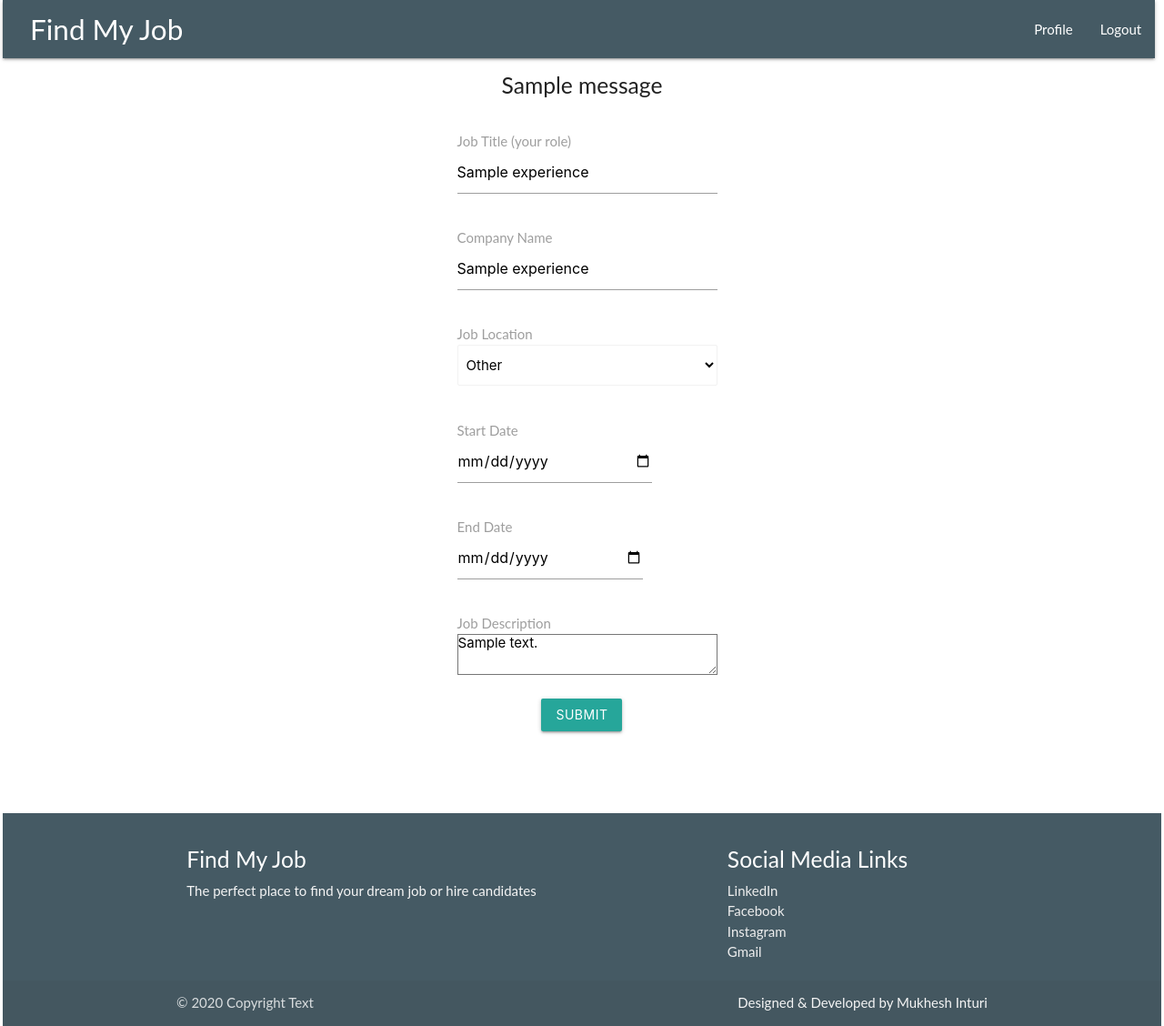
After one commit to Sri-Mukhesh-Inturi/internship_job_portal, a Django app: page /Jobseeker/Jobseeker_update_experience/1 in a window 1280 px wide. The commit adds this page. Shown: the whole page at 91% size. Run offline with Django 3.2, Linux system fonts and the light colour scheme; a user stored in the database is signed in; tables that the repository leaves empty hold one stand-in row (values such as "Sample post"); one stand-in notice (Sample message) is shown.

Commit message:
Jobseeker Inputs almost done

```diff
--- a/Accounts/models.py
+++ b/Accounts/models.py
@@ -12,3 +12,5 @@ class User_type(models.Model):
     user_type_name = models.CharField(max_length=10,default="jobseeker",choices=user_type_choices)
     phone_number = models.CharField(max_length=10)
     current_city = models.CharField(max_length=30)
+    def __str__(self):
+        return self.user.username
--- a/Jobseeker/forms.py
+++ b/Jobseeker/forms.py
@@ -2,7 +2,7 @@ from django import forms
 from django.contrib.auth.models import User
 from Accounts.models import User_type
 from Jobseeker.models import Jobseeker_basic,Jobseeker_skill_set,Jobseeker_experience,Jobseeker_education,Skill_set
-from Accounts.sample import new_edu_details_1,new_job_categories_1,new_courses_1
+from Accounts.sample import new_edu_details_1,new_job_categories_1,new_courses_1,new_city_1
 
 class JobseekerBasicForm(forms.ModelForm):
 
@@ -77,3 +77,44 @@ class JobseekerEducationForm(forms.ModelForm):
             raise forms.ValidationError("CGPA cant be less than 0")
         if start_date > end_date:
             raise forms.ValidationError("end date can't be before start date")
+
+
+class JobseekerExperienceForm(forms.ModelForm):
+
+    class Meta():
+        model = Jobseeker_experience
+        fields = ('job_title','company_name','start_date','end_date','job_description')
+        help_texts = {
+            'job_title': None,
+            'company_name':None,
+            'start_date':None,
+            'end_date': None,
+            'job_description': None,
+        }
+        widgets={
+                   "start_date":forms.DateInput(format=('%d-%m-%Y'),attrs={'type':'date'}),
+                   "end_date":forms.DateInput(format=('%d-%m-%Y'),attrs={'type':'date'}),
+                }
+
+    job_location_city = forms.ChoiceField(choices=new_city_1, widget=forms.Select)
+    def clean(self):
+        all_clean_data=super().clean()
+        start_date = all_clean_data['start_date']
+        end_date = all_clean_data['end_date']
+        if start_date > end_date:
+            raise forms.ValidationError("end date can't be before start date")
+
+class JobseekerSkillSetForm(forms.ModelForm):
+
+    class Meta():
+        model = Jobseeker_skill_set
+        fields = ('skill_level',)
+        help_texts = {
+            'skill_level': None,
+        }
+    skill_set_name = forms.CharField(max_length=30)
+    def clean(self):
+        all_clean_data=super().clean()
+        skill_level = all_clean_data['skill_level']
+        if skill_level <0 or skill_level>10:
+            raise forms.ValidationError("Invalid Skill Level")
--- a/Jobseeker/urls.py
+++ b/Jobseeker/urls.py
@@ -7,4 +7,8 @@ urlpatterns = [
     path('jobseeker_update_profile_basic',views.jobseeker_update_profile_basic,name="jobseeker_update_profile_basic"),
     path('Jobseeker_update_education/<int:id>',views.jobseeker_update_education,name="jobseeker_update_education"),
     path('jobseeker_update_education/<str:operation>/<int:id>',views.jobseeker_update_education_crud,name="education_crud"),
+    path('Jobseeker_update_experience/<int:id>', views.jobseeker_update_experience, name="jobseeker_update_experience"),
+    path('jobseeker_update_experience/<str:operation>/<int:id>', views.jobseeker_update_experience_crud,name="experience_crud"),
+    path('Jobseeker_update_skill_set/<int:id>', views.jobseeker_update_skill_set, name="jobseeker_update_skill_set"),
+    path('jobseeker_update_skill_set/<str:operation>/<int:id>', views.jobseeker_update_skill_set_crud,name="skill_set_crud"),
 ]
--- a/Jobseeker/views.py
+++ b/Jobseeker/views.py
@@ -3,7 +3,7 @@ from .models import Jobseeker_basic,Jobseeker_education,Jobseeker_experience,Job
 from Accounts.models import User_type
 from django.http import HttpResponse
 from django.contrib.auth.models import User
-from .forms import JobseekerBasicForm,JobseekerEducationForm
+from .forms import JobseekerBasicForm,JobseekerEducationForm,JobseekerExperienceForm,JobseekerSkillSetForm
 from django.shortcuts import redirect
 from django.urls import reverse
 # Create your views here.
@@ -25,8 +25,13 @@ def jobseeker_profile(request):
         need_update = 1
     #Jobseeker Educational details
     jobseeker_education_objects = Jobseeker_education.objects.filter(user=jobseeker_basic_object)
-
-    return render(request,'Jobseeker/jobseeker_display_profile.html',{'jobseeker_basic':jobseeker_basic_object,'user_type':user_type_user,'need_update':need_update,'jobseeker_education_objects':jobseeker_education_objects})
+    #Jobseeker Work Experience Details
+    jobseeker_experience_objects = Jobseeker_experience.objects.filter(user=jobseeker_basic_object)
+    #Jobseeker Skillset details
+    jobseeker_skill_set_objects = Jobseeker_skill_set.objects.filter(user=jobseeker_basic_object)
+    #Skillset objects
+    skill_set_objects = Skill_set.objects.all()
+    return render(request,'Jobseeker/jobseeker_display_profile.html',{'jobseeker_basic':jobseeker_basic_object,'user_type':user_type_user,'need_update':need_update,'jobseeker_education_objects':jobseeker_education_objects,'jobseeker_experience_objects':jobseeker_experience_objects,'jobseeker_skill_set_objects':jobseeker_skill_set_objects,'skill_set_objects':skill_set_objects})
 
 def jobseeker_update_profile_basic(request):
     #User_type Table Object
@@ -111,3 +116,106 @@ def jobseeker_update_education_crud(request,operation,id):
         return redirect(reverse('Jobseeker:jobseeker_profile'))
     elif operation=='edit':
         return jobseeker_update_education(request,id)
+
+    #for JOBSEEKER EXPERIENCE
+
+
+def jobseeker_update_experience(request, id):
+    # User_type Table Object
+    user_type_user = User_type.objects.get(user=request.user)
+    # Jobseeker_basic Table Object
+    jobseeker_basic_object, created = Jobseeker_basic.objects.get_or_create(user=user_type_user)
+    need_update = 0  # this is for update profile notification
+    if created or jobseeker_basic_object.highest_education == 'none' or jobseeker_basic_object.job_type_name == 'none':
+        need_update = 1
+    # Logic starts here
+    if id > 0:
+        target_object = Jobseeker_experience.objects.get(pk=id)
+    if request.method == "POST":
+        if id == 0:
+            experience_form = JobseekerExperienceForm(data=request.POST)
+            if experience_form.is_valid():
+                print('form is valid \n')
+                formInstance = experience_form.save(commit=False)
+                formInstance.user = jobseeker_basic_object
+                formInstance.job_location_city = request.POST.get('job_location_city')
+                formInstance.save()
+                return redirect(reverse('Jobseeker:jobseeker_profile'))
+        else:
+            experience_form = JobseekerExperienceForm(data=request.POST)
+            if experience_form.is_valid():
+                target_object = Jobseeker_experience.objects.get(pk=id)
+                target_object.job_location_city = request.POST.get('job_location_city')
+                target_object.job_title = request.POST.get('job_title')
+                target_object.job_description = request.POST.get('job_description')
+                target_object.start_date = request.POST.get('start_date')
+                target_object.end_date = request.POST.get('end_date')
+                target_object.company_name = request.POST.get('company_name')
+                target_object.save()
+                return redirect(reverse('Jobseeker:jobseeker_profile'))
+
+    else:
+        if id == 0:
+            experience_form = JobseekerExperienceForm()
+        else:
+            my_dict = {'job_location_city': target_object.job_location_city, 'job_title': target_object.job_title,
+                       'job_description': target_object.job_description, 'company_name': target_object.company_name,
+                       'start_date': target_object.start_date, 'end_date': target_object.end_date}
+            experience_form = JobseekerExperienceForm(initial=my_dict)
+    return render(request, 'Jobseeker/jobseeker_update_experience.html',
+                  {'jobseeker_basic': jobseeker_basic_object, 'user_type': user_type_user, 'need_update': 0,
+                   'experience_form': experience_form, 'id': id})
+
+
+def jobseeker_update_experience_crud(request, operation, id):
+    print('The operation is ' + operation + "  and id is " + str(id))
+    if operation == 'new':
+        return jobseeker_update_experience(request, 0)
+    elif operation == 'delete':
+        target_object = Jobseeker_experience.objects.get(pk=id)
+        target_object.delete()
+        print('\ndeleted successfully\n')
+        return redirect(reverse('Jobseeker:jobseeker_profile'))
+    elif operation == 'edit':
+        return jobseeker_update_experience(request, id)
+#JOBSEEKER SKILL SET
+def jobseeker_update_skill_set(request, id):
+    # User_type Table Object
+    user_type_user = User_type.objects.get(user=request.user)
+    # Jobseeker_basic Table Object
+    jobseeker_basic_object, created = Jobseeker_basic.objects.get_or_create(user=user_type_user)
+    need_update = 0  # this is for update profile notification
+    if created or jobseeker_basic_object.highest_education == 'none' or jobseeker_basic_object.job_type_name == 'none':
+        need_update = 1
+    # Logic starts here
+    if id > 0:
+        target_object = Jobseeker_skill_set.objects.get(pk=id)
+    if request.method == "POST":
+        if id == 0:
+            skill_set_form = JobseekerSkillSetForm(data=request.POST)
+            if skill_set_form.is_valid():
+                print('form is valid \n')
+                skill_set_name = request.POST.get('skill_set_name')
+                formInstance = skill_set_form.save(commit=False)
+                formInstance.user = jobseeker_basic_object
+                skill_set_object,created = Skill_set.objects.get_or_create(defaults={'skill_set_name':skill_set_name}, skill_set_name__iexact=skill_set_name)
+                formInstance.skill_set_id=skill_set_object
+                formInstance.save()
+                return redirect(reverse('Jobseeker:jobseeker_profile'))
+    else:
+        if id == 0:
+            skill_set_form = JobseekerSkillSetForm()
+    return render(request, 'Jobseeker/jobseeker_update_skill_set.html',
+                  {'jobseeker_basic': jobseeker_basic_object, 'user_type': user_type_user, 'need_update': 0,
+                   'skill_set_form': skill_set_form, 'id': id})
+
+
+def jobseeker_update_skill_set_crud(request, operation, id):
+    print('The operation is ' + operation + "  and id is " + str(id))
+    if operation == 'new':
+        return jobseeker_update_skill_set(request, 0)
+    elif operation == 'delete':
+        target_object = Jobseeker_skill_set.objects.get(pk=id)
+        target_object.delete()
+        print('\ndeleted successfully\n')
+        return redirect(reverse('Jobseeker:jobseeker_profile'))
--- a/static/css/main.scss
+++ b/static/css/main.scss
@@ -54,7 +54,7 @@ body {
     //margin-top:4rem;
 }
 .content{
-    min-height:100vh;
+    min-height:50vh;
     overflow:hidden;
     position:relative;
 }
@@ -79,6 +79,9 @@ body {
     display:inline-block;
 }
 #id_degree_name{
+    display:inline-block;
+}
+#id_job_location_city{
     display:inline-block;
 }
 //Basic Form for jobseeker
--- a/static/css/style.css
+++ b/static/css/style.css
@@ -44,7 +44,7 @@ body {
   background-color: #455a64; }
 
 .content {
-  min-height: 100vh;
+  min-height: 70vh;
   overflow: hidden;
   position: relative; }
 
@@ -67,6 +67,9 @@ body {
   display: inline-block; }
 
 #id_degree_name {
+  display: inline-block; }
+
+#id_job_location_city {
   display: inline-block; }
 
 .basic_form > * {
--- a/static/javascript/script.js
+++ b/static/javascript/script.js
@@ -20,3 +20,7 @@ $(document).ready(function() {
     var elems = document.querySelectorAll('.datepicker');
     var instances = M.Datepicker.init(elems, {});
   });
+
+//for slider
+ var array_of_dom_elements = document.querySelectorAll("input[type=range]");
+ M.Range.init(array_of_dom_elements);
--- /dev/null
+++ b/templates/Jobseeker/jobseeker_update_experience.html
@@ -0,0 +1,75 @@
+{% extends "base.html" %}
+{% load static %}
+{% block title %}Experience Details {% endblock %}
+{% block content %}
+      {% if messages %}
+   <div class="center-align">
+       {% for message in messages %}
+           <h5>{{ message }}</h5>
+       {% endfor %}
+   </div>
+   {% endif %}
+   {% if experience_form.errors %}
+       {% for field in experience_form %}
+           {% for error in field.errors %}
+                 <div class="center-align">
+                   <h5>{{error|escape}}<h5>
+                 </div>
+           {% endfor %}
+       {% endfor %}
+       {% for error in experience_form.non_field_errors %}
+       <div class="center-align">
+         <h5>{{error|escape}}<h5>
+       </div>
+       {% endfor %}
+   {% endif %}
+
+   <div class=" row container center-align" style="margin:auto;">
+   <form class="basic_form col s12 offset-s4" method="POST" name="experience_form" enctype="multipart/form-data" action="{% url 'Jobseeker:jobseeker_update_experience' id=id %}">
+       {% csrf_token %}
+
+         <div class="row">
+                 <div class="input-field col s8 m4 ">
+                     <label for="id_job_title"><span>Job Title (your role)</span>{{experience_form.job_title}}</label>
+                 </div>
+         </div>
+          <div class="row">
+                 <div class="input-field col s8 m4 ">
+                     <label for="id_company_name"><span>Company Name</span>{{experience_form.company_name}}</label>
+                 </div>
+         </div>
+         <div class="row">
+                 <div class="input-field col s8 m4 ">
+                     <label  for="id_job_location_city"><span>Job Location</span>  {{experience_form.job_location_city}}</label>
+                 </div>
+         </div>
+         <div class="row">
+                 <div class="input-field col s8 m4 ">
+                     <label for="id_start_date"><span>Start Date</span> {{experience_form.start_date}}</label>
+
+                 </div>
+         </div>
+         <div class="row">
+                 <div class="input-field col s8 m4 ">
+                     <label for="id_end_date"><span>End Date</span>{{experience_form.end_date}}</label>
+
+                 </div>
+         </div>
+          <div class="row">
+                 <div class="input-field col s8 m4 ">
+                     <label  for="id_job_description"><span>Job Description</span> {{experience_form.job_description}}</label>
+                 </div>
+         </div>
+       <div class="row">
+           <div class="input-field col s4">
+               <button class="btn waves-effect waves-light" type="submit" name="submit">Submit</button>
+           </div>
+       </div>
+   </form>
+
+
+
+   </div>
+
+
+{% endblock %}
--- a/templates/base.html
+++ b/templates/base.html
@@ -17,12 +17,13 @@
 
     <!-- Compiled and minified JavaScript -->
  <script src="https://ajax.googleapis.com/ajax/libs/jquery/3.5.1/jquery.min.js"></script>
-    <script src="https://cdnjs.cloudflare.com/ajax/libs/materialize/1.0.0/js/materialize.min.js"></script>
+        <script src="https://cdnjs.cloudflare.com/ajax/libs/materialize/1.0.0/js/materialize.min.js"></script>
     <!--Let browser know website is optimized for mobile-->
       <meta name="viewport" content="width=device-width, initial-scale=1.0"/>
      <script src="{% static 'javascript/script.js' %}"></script>
       <link rel="stylesheet" href="{% static 'css/style.css' %}">
     <link href="https://fonts.googleapis.com/icon?family=Material+Icons" rel="stylesheet">
+
 </head>
 <body>
 <!--    navbar starts here-->
```
Also changed, not shown: Employer/models.py (+8 -4 lines), Jobseeker/models.py (+12 -1 lines), templates/Jobseeker/jobseeker_display_profile.html (+62 -3 lines), templates/Jobseeker/jobseeker_update_skill_set.html (added, +55 -0 lines), Employer/migrations/0005_auto_20200620_1246.py (added), Employer/migrations/0006_job_post_job_title.py (added), media/pictures/MV5BNzg1MTUyNDYxOF5BMl5BanBnXkFtZTgwNTQ4MTE2MjE._V1_.jpg (added), 1 other file.
